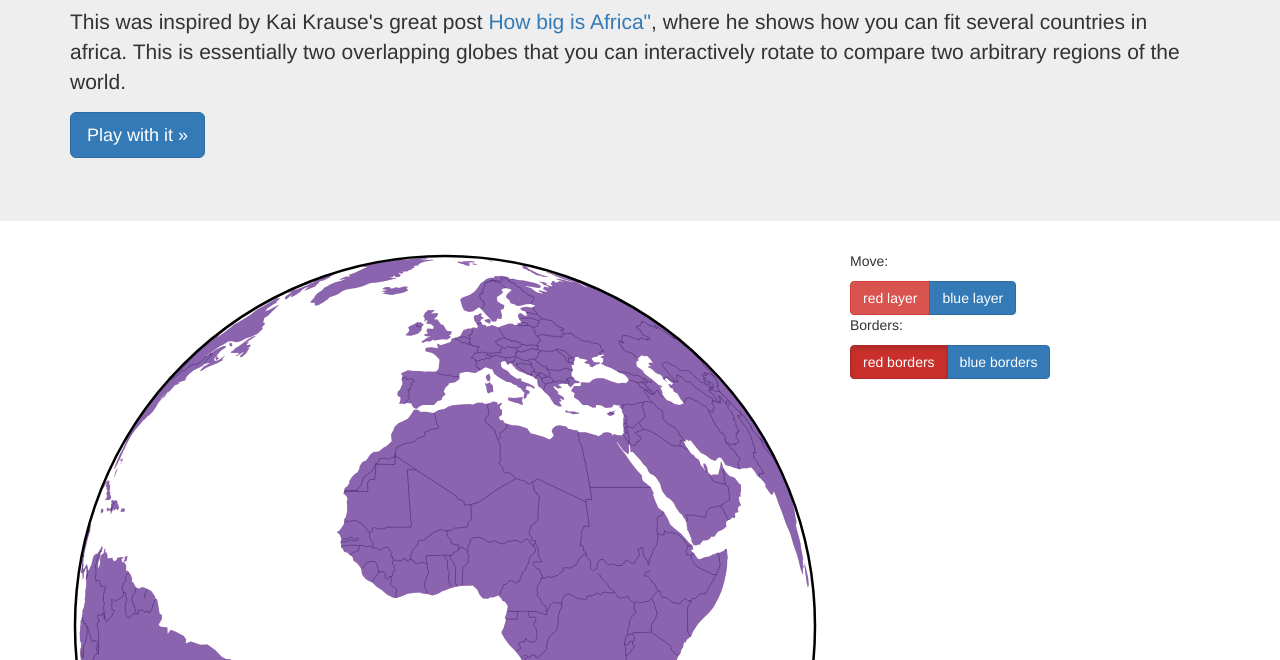
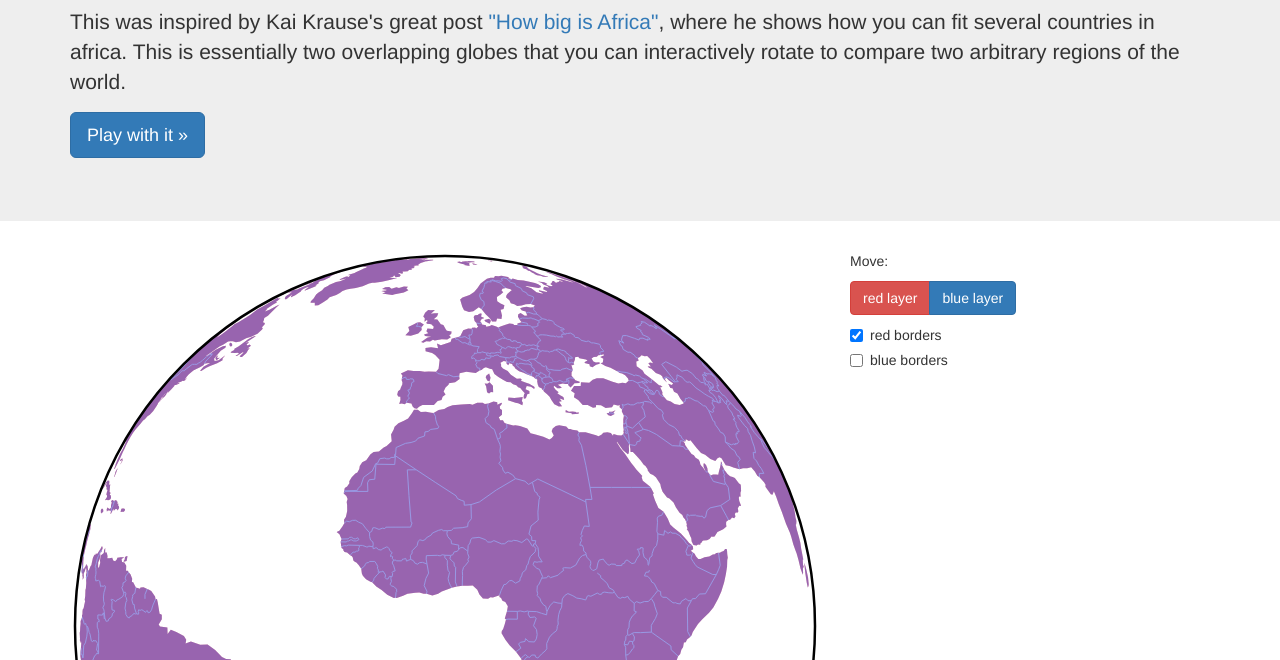
Before and after one commit to legrosbuffle/legrosbuffle.github.io, a plain HTML site: page howbigis/index.html in a window 1280 px wide. Shown: the part 140-800 px from the top of the page. Drawn offline with nearby package versions, Linux system fonts and the light colour scheme.

Commit message:
add chekboxed for borders

```diff
--- a/howbigis/howbigis.js
+++ b/howbigis/howbigis.js
@@ -15,7 +15,9 @@ howbigis.cross = function(a, b) {
   ];
 }
 
-howbigis.HowBigIs = function(canvasId, layer1BtnId, layer2BtnId) {
+howbigis.HowBigIs = function(canvasId,
+                             layer1BtnId, layer2BtnId,
+                             borders1BtnId, borders2BtnId) {
   // Data
   this.land_ = null;
   this.borgders_ = null;
@@ -25,6 +27,8 @@ howbigis.HowBigIs = function(canvasId, layer1BtnId, layer2BtnId) {
   this.canvas_ = d3.select("#" + canvasId);
   this.layer1Btn_ = d3.select("#" + layer1BtnId).node();
   this.layer2Btn_ = d3.select("#" + layer2BtnId).node();
+  this.borders1Btn_ = d3.select("#" + borders1BtnId).node();
+  this.borders2Btn_ = d3.select("#" + borders2BtnId).node();
   // Make the canvas fill the width and then make it square.
   this.canvas_.node().style.width='100%';
   this.canvas_.node().style.height='100%';
@@ -56,6 +60,9 @@ howbigis.HowBigIs = function(canvasId, layer1BtnId, layer2BtnId) {
     .projection(this.projection2_)
     .context(this.context_);
 
+  this.showBorders1_ = true;
+  this.showBorders2_ = false;
+
   this.eyeTheta1_ = 0.0;
   this.eyePhi1_ = 0.0;
   this.eyeTheta2_ = 0.0;
@@ -71,6 +78,14 @@ howbigis.HowBigIs = function(canvasId, layer1BtnId, layer2BtnId) {
   this.layer2Btn_.addEventListener("click", function(event) {
     this.movingLayer1_ = false;
   }.bind(this), false);
+  this.borders1Btn_.addEventListener("change", function(event) {
+    this.showBorders1_ = this.borders1Btn_.checked;
+    this.draw_();
+  }.bind(this), false);
+  this.borders2Btn_.addEventListener("change", function(event) {
+    this.showBorders2_ = this.borders2Btn_.checked;
+    this.draw_();
+  }.bind(this), false);
 
   this.canvas_.node().addEventListener("mousedown", function(event) {
     this.lastX_ = event.x - this.canvas_.node().offsetLeft;
@@ -78,6 +93,7 @@ howbigis.HowBigIs = function(canvasId, layer1BtnId, layer2BtnId) {
   }.bind(this), false);
   this.canvas_.node().addEventListener("mouseup", function(event) {
     this.lastX_ = -1;
+    this.draw_();
   }.bind(this), false);
   this.canvas_.node().addEventListener("mousemove", function(event) {
     if (this.lastX_ == -1) {
@@ -177,8 +193,8 @@ howbigis.HowBigIs.prototype.draw_ = function() {
   this.projection1_.rotate([yaw1, pitch1, roll1]);
   this.projection2_.rotate([yaw2, pitch2, roll2]);
   //projection2.rotate([0, 0]);
-  this.drawPath_(this.path1_, "rgba(200,50,50,0.5)", "rgba(70,0,0,0.5)");
-  this.drawPath_(this.path2_, "rgba(50,50,200,0.5)", null);
+  this.drawPath_(this.path1_, "rgba(255,50,50,0.5)", this.showBorders1_ ? "rgba(255,255,255,1.0)" : null);
+  this.drawPath_(this.path2_, "rgba(50,50,200,0.5)", this.showBorders2_ ? "rgba(0,0,0,0.5)" : null);
 
   // sphere contours
   this.context_.beginPath();
--- a/howbigis/index.html
+++ b/howbigis/index.html
@@ -21,7 +21,7 @@
     <div class="jumbotron">
       <div class="container">
         <h1>How big is...</h1>
-        <p>This was inspired by Kai Krause's great post <a href="http://kai.sub.blue/en/africa.html">How big is Africa"</a>,
+        <p>This was inspired by Kai Krause's great post <a href="http://kai.sub.blue/en/africa.html">"How big is Africa"</a>,
         where he shows how you can fit several countries in africa. This is essentially two overlapping globes that you can
         interactively rotate to compare two arbitrary regions of the world.</p>
         <p><a class="btn btn-primary btn-lg" href="#play" role="button">Play with it &raquo;</a></p>
@@ -40,14 +40,19 @@
             <button id="layer1" type="button" class="btn btn-danger">red layer</button>
             <button id="layer2" type="button" class="btn btn-primary">blue layer</button>
           </div>
-          <p>Borders:</p>
           <div class="btn-group" data-toggle="buttons">
-            <label class="btn btn-danger active">
+            <!--<label class="btn btn-danger active">
               <input id="borders1" type="checkbox" autocomplete="off" checked>red borders
             </label>
             <label class="btn btn-primary">
               <input id="borders2" type="checkbox" autocomplete="off">blue borders
-            </label>
+            </label>-->
+            <div class="checkbox">
+              <label><input id="borders1" type="checkbox" checked />red borders</label>
+            </div>
+            <div class="checkbox">
+              <label><input id="borders2" type="checkbox" />blue borders</label>
+            </div>
           </div>
         </div>
       </div>
@@ -62,7 +67,7 @@
     <script src="https://code.jquery.com/jquery-2.2.0.min.js"></script>
     <script src="https://maxcdn.bootstrapcdn.com/bootstrap/3.3.6/js/bootstrap.min.js" integrity="sha384-0mSbJDEHialfmuBBQP6A4Qrprq5OVfW37PRR3j5ELqxss1yVqOtnepnHVP9aJ7xS" crossorigin="anonymous"></script>
     <script>
-      var page = new howbigis.HowBigIs("earth-canvas", "layer1", "layer2");
+      var page = new howbigis.HowBigIs("earth-canvas", "layer1", "layer2", "borders1", "borders2");
     </script>
   </body>
 </html>
```
